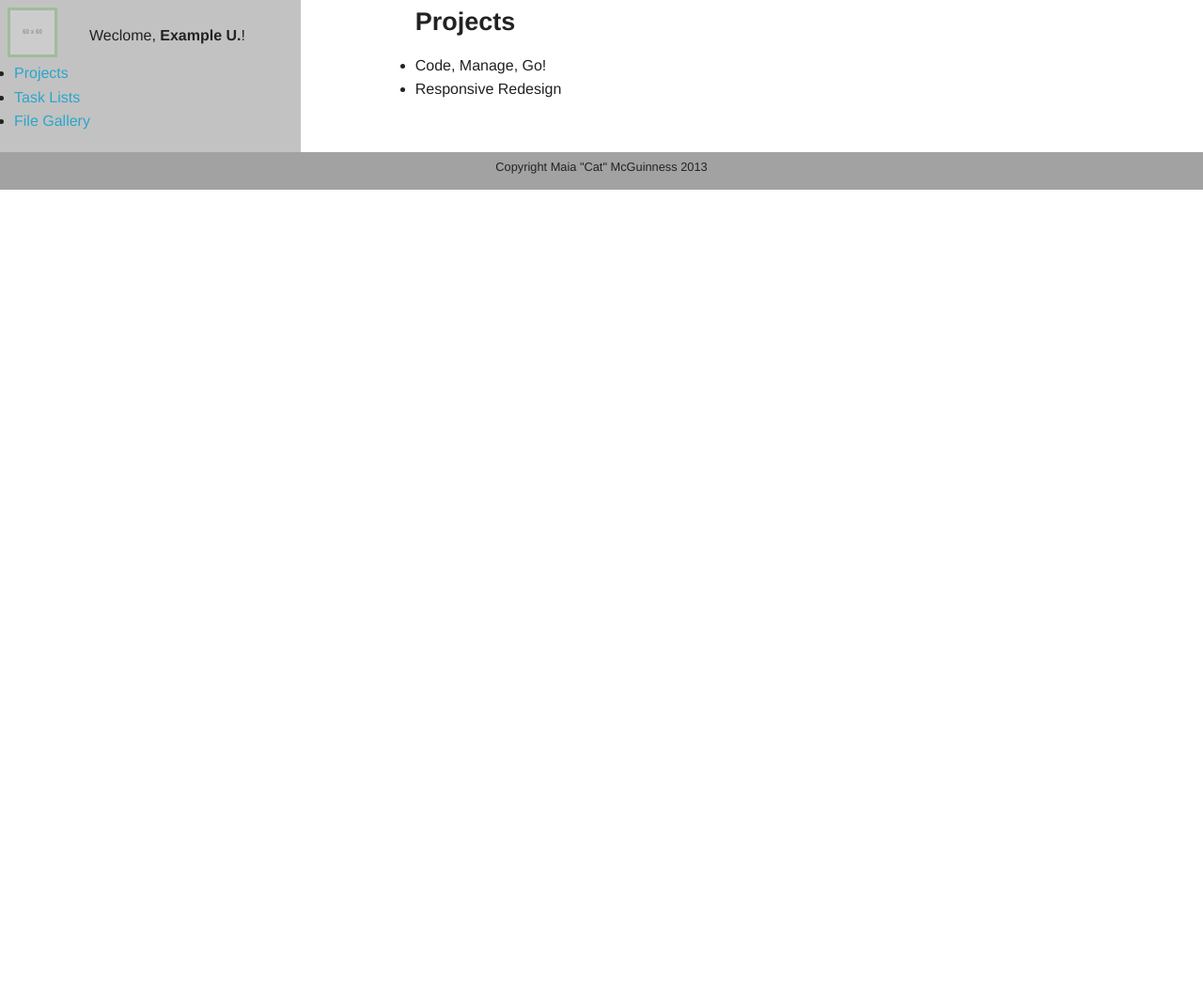
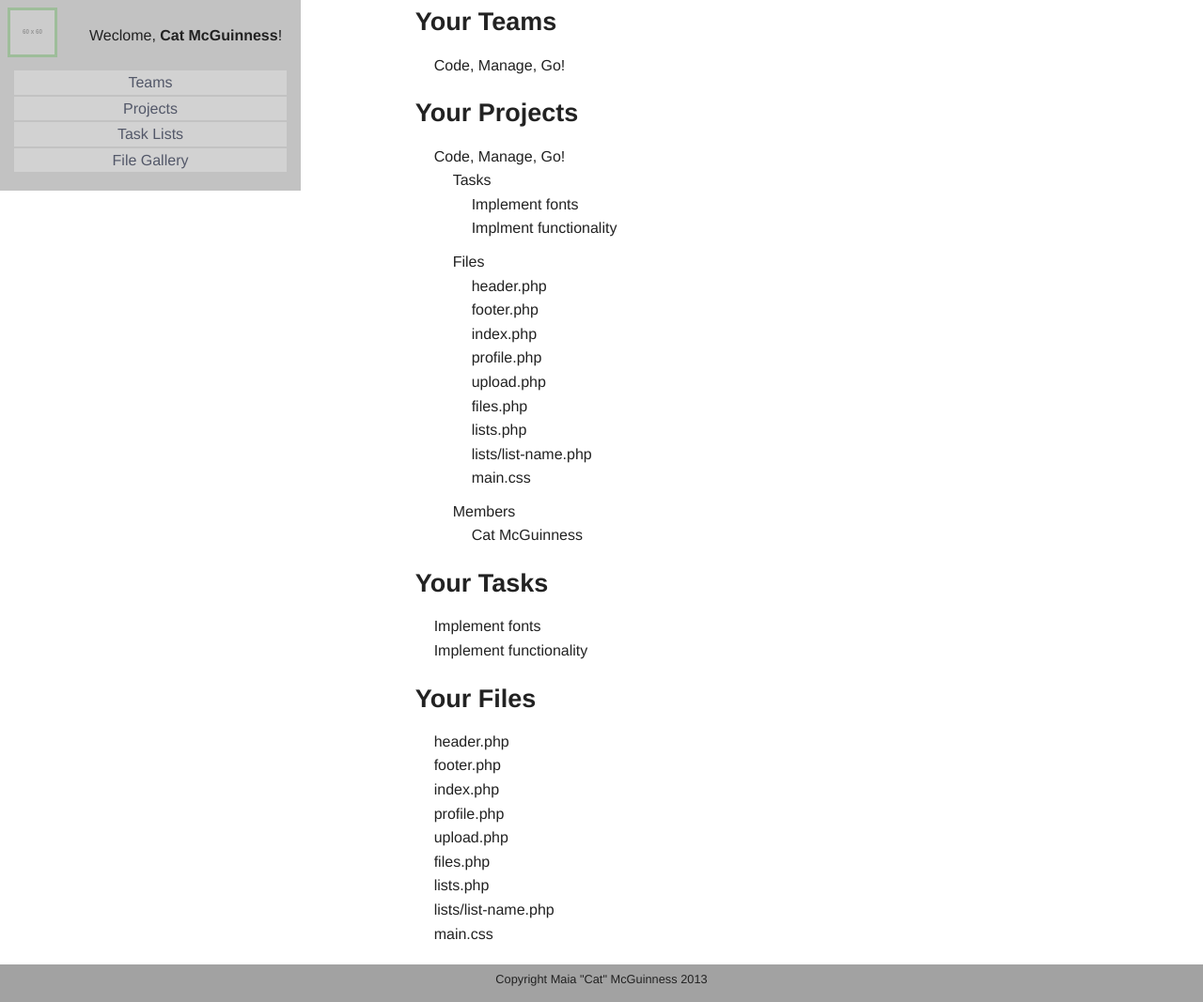
Before and after one commit to andymcguinness/codemanagego, a PHP site: page /lis4368/profile.php in a window 1280 px wide. Shown: the part 96-1163 px from the top of the page at 94% size. Before the commit the page ends 298 px from the top, so only its background shows below. Run offline with PHP 8.4, Linux system fonts and the light colour scheme; grey boxes labelled with a size stand in for pictures from a placeholder-image service; some libraries are stand-ins or nearby versions.

Commit message:
Commiting updated profile page

```diff
--- a/css/main.css
+++ b/css/main.css
@@ -23,10 +23,25 @@ footer { background: #a2a2a2; min-height: 40px; }
 
 /**** PAGE-SPECIFIC STYLES ****/
 
+/* ==== Index Page ==== */
+
+.pages { list-style-type: none; }
+.pages li, .pages li a { margin-bottom: 10px; width: 200px; background: #9ebd9a; height: 35px; padding: 2px; text-align: center; border-bottom: 5px solid #4e515b; color: #676767; }
+    .pages li:hover { background: #4e515b; color: #fff; }
+
 /* ==== Profile Page ==== */
 
-.profile-sidebar { background: #c2c2c2; }
+/* Sidebar */
+.profile-sidebar { background: #c2c2c2; height: 100%; }
     .profile-sidebar .profile-img { min-height: 40px; min-width: 40px; max-height: 60px; max-width: 60px; padding: 0px; margin: 8px 0 0 8px; border: 3px solid #9ebd9a; }
     .profile-sidebar .username { padding-top: 30px; height: 65px; }
 
-    .profile-sidebar .profile-content { margin: 10px 0 10px 0; }
+    .profile-sidebar .content { margin: 10px 0 10px 0px; }
+        .profile-sidebar .content ul { list-style-type: none; }
+            .profile-sidebar .content ul a li { min-height: 20px; background: #d2d2d2; margin-bottom: 2px; text-align: center; color: #535869; }
+            .profile-sidebar .content ul a li:hover { background: #a2a2a2; color: #fff; }
+
+/* Main Content */
+.profile-main .profile-content ul { list-style-type: none; margin-left: 20px; }
+    .profile-main .profile-content ul ul { list-style-type: none; margin-bottom: 10px; }
+        .profile-main .profile-content ul ul ul { list-style-type: none; }
--- a/header.php
+++ b/header.php
@@ -10,11 +10,11 @@
         <meta name="description" content="Website for the Code, Manage, Go! platform.">
         <meta name="viewport" content="width=device-width">
 
-        <link rel="stylesheet" href="css/normalize.css">
-        <link rel="stylesheet" href="css/main.css">
-        <link rel="stylesheet" href="css/foundation.css">
+        <link rel="stylesheet" href="http://localhost/lis4368/css/normalize.css">
+        <link rel="stylesheet" href="http://localhost/lis4368/css/main.css">
+        <link rel="stylesheet" href="http://localhost/lis4368/css/foundation.css">
 
-        <script src="js/vendor/custom.modernizr.js"></script>
+        <script src="http://localhost/lis4368/js/vendor/custom.modernizr.js"></script>
     </head>
 
     <body>
--- a/index.php
+++ b/index.php
@@ -5,7 +5,9 @@
                 <h1>Hello, and welcome to my site!</h1>
 
                 <p>This is the index page for my fantabulous website, called Code, Manage, Go! Feel free to have a look at the following user interfaces:</p>
-                <ul class="pages">
+
+                <div class="row">
+                    <ul class="pages small-12 small-centered columns">
                         <a href="profile.php"><li>Profile Page</li></a>
                         <li>Upload Page</li>
                         <li>Files Page</li>
@@ -14,5 +16,6 @@
                     </ul>
                 </div>
             </div>
+        </div>
 
 <?php require_once('footer.php'); ?>
--- a/profile.php
+++ b/profile.php
@@ -4,25 +4,77 @@
             <div class="profile-sidebar large-3 small-12 columns">
                 <div class="row">
                     <img class="small-2 columns profile-img" src="http://placehold.it/60x60" />
-                    <div class="small-9 columns username">Weclome, <strong>Example U.</strong>!</div>
+                    <div class="small-9 columns username">Weclome, <strong>Cat McGuinness</strong>!</div>
                 </div>
 
                 <section class="content">
                     <ul>
-                        <li><a>Projects</a></li>
-                        <li><a>Task Lists</a></li>
-                        <li><a>File Gallery</a></li>
+                        <a><li>Teams</li></a>
+                        <a><li>Projects</li></a>
+                        <a><li>Task Lists</li></a>
+                        <a><li>File Gallery</li></a>
                     </ul>
                 </section>
             </div>
 
             <div class="profile-main large-8 small-12 columns">
                 <section class="profile-content">
-                    <h3>Projects</h3>
 
-                    <ul>
+                    <!-- Teams -->
+                    <h3 class="team-header">Your Teams</h3>
+                    <ul class="teams">
                         <li>Code, Manage, Go!</li>
-                        <li>Responsive Redesign</li>
+                    </ul>
+
+                    <!-- Projects -->
+                    <h3 class="project-header">Your Projects</h3>
+                    <ul class="projects">
+                        <li>Code, Manage, Go!
+                            <ul class="project-content">
+                                <li>Tasks</li>
+                                    <ul class="project-sub-content">
+                                        <li>Implement fonts</li>
+                                        <li>Implment functionality</li>
+                                    </ul>
+                                <li>Files</li>
+                                    <ul class="project-sub-content">
+                                        <li>header.php</li>
+                                        <li>footer.php</li>
+                                        <li>index.php</li>
+                                        <li>profile.php</li>
+                                        <li>upload.php</li>
+                                        <li>files.php</li>
+                                        <li>lists.php</li>
+                                        <li>lists/list-name.php</li>
+                                        <li>main.css</li>
+                                    </ul>
+                                <li>Members</li>
+                                    <ul class="project-sub-content">
+                                        <li>Cat McGuinness</li>
+                                    </ul>
+                            </ul>
+                        </li>
+                    </ul>
+
+                    <!-- Tasks -->
+                    <h3 class="task-header">Your Tasks</h3>
+                    <ul class="tasks">
+                        <li>Implement fonts</li>
+                        <li>Implement functionality</li>
+                    </ul>
+
+                    <!-- Files -->
+                    <h3 class="file-header">Your Files</h3>
+                    <ul class="files">
+                        <li>header.php</li>
+                        <li>footer.php</li>
+                        <li>index.php</li>
+                        <li>profile.php</li>
+                        <li>upload.php</li>
+                        <li>files.php</li>
+                        <li>lists.php</li>
+                        <li>lists/list-name.php</li>
+                        <li>main.css</li>
                     </ul>
                 </section>
             </div>
```
Also changed, not shown: index.html (deleted, +0 -146 lines). Lines whose indentation alone changed are shown as unchanged.
